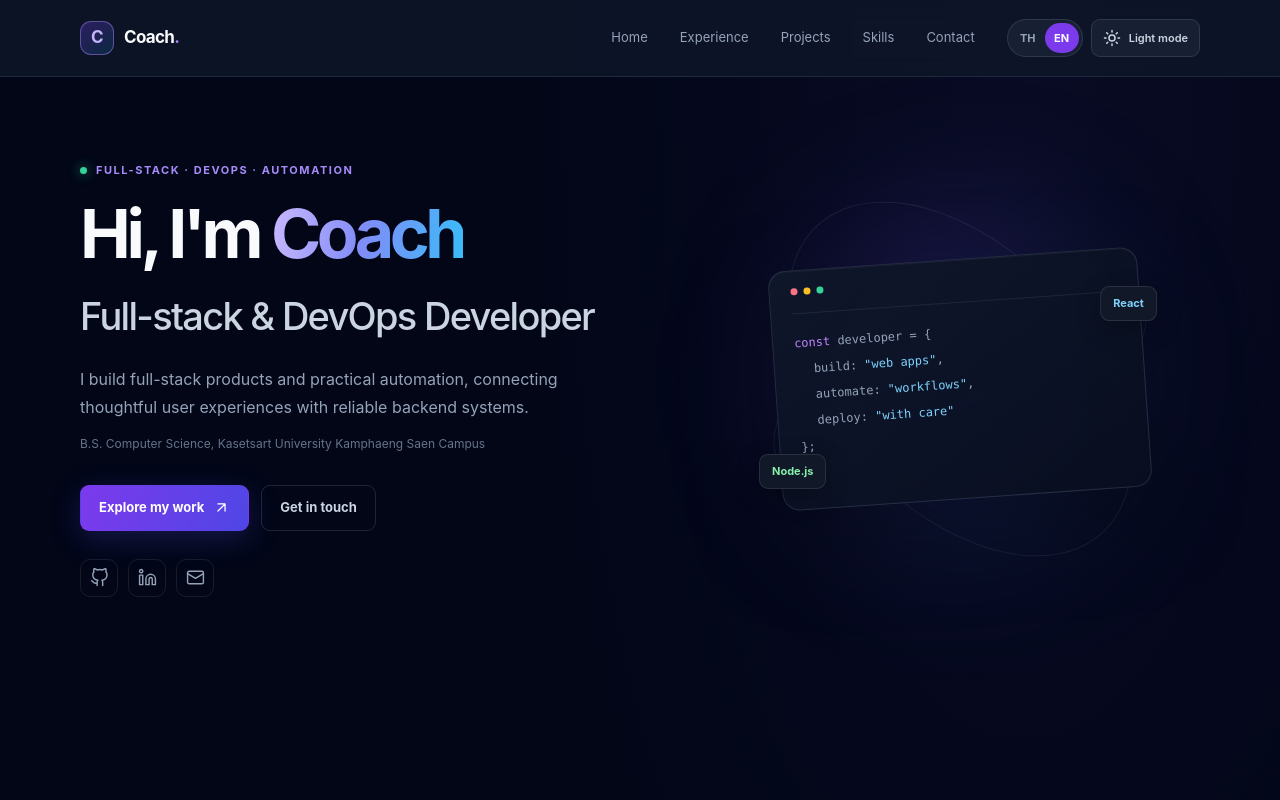
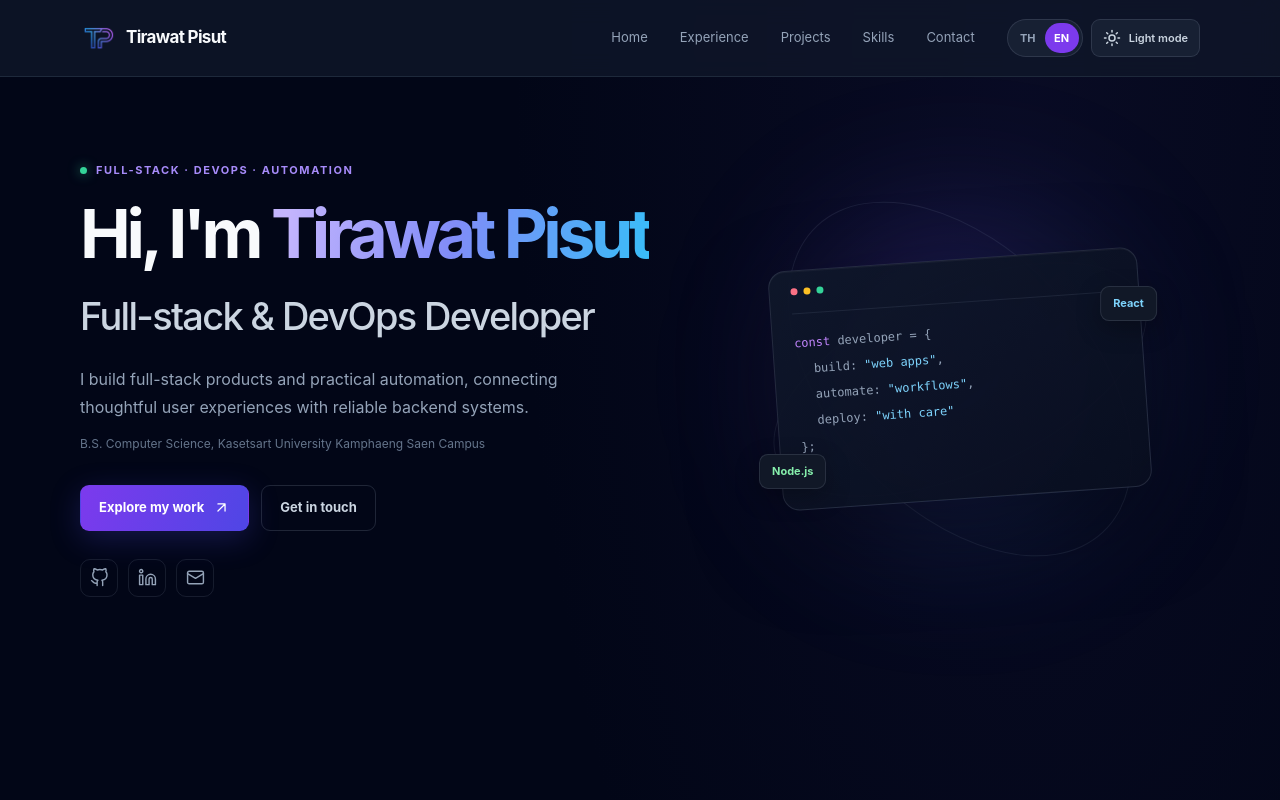
Before and after one commit to Coachzas/portfolio-web, a React (Vite) app: page / in a window 1280 px wide. Shown: the top 800 px of the page. Built offline with nearby package versions, Linux system fonts and the light colour scheme.

Commit message:
feat: อัปเดตทักษะและเครื่องมือเพิ่มเติม

```diff
--- a/src/App.css
+++ b/src/App.css
@@ -35,27 +35,21 @@
 
 .brand {
   display: inline-flex;
+  flex-shrink: 0;
   align-items: center;
   gap: 10px;
   color: #f8fafc;
   font-size: 17px;
   font-weight: 700;
   letter-spacing: -0.04em;
+  white-space: nowrap;
 }
 
-.brand-mark {
-  display: grid;
-  width: 34px;
-  height: 34px;
-  place-items: center;
-  border: 1px solid rgb(167 139 250 / 45%);
-  border-radius: 11px;
-  background: linear-gradient(145deg, rgb(124 58 237 / 30%), rgb(14 165 233 / 15%));
-  color: #c4b5fd;
-}
-
-.brand-period {
-  color: #a78bfa;
+.brand-logo {
+  width: 36px;
+  height: 36px;
+  flex-shrink: 0;
+  object-fit: contain;
 }
 
 .nav-links {
--- a/src/components/Navbar.jsx
+++ b/src/components/Navbar.jsx
@@ -9,15 +9,15 @@ function Navbar() {
   const [menuOpen, setMenuOpen] = useState(false);
   const { theme, toggleTheme } = useTheme();
   const { language, setLanguage } = useLanguage();
-  const { navbar, ui } = portfolioData[language];
+  const { navbar, personal, ui } = portfolioData[language];
   const themeLabel = theme === 'dark' ? ui.switchToLight : ui.switchToDark;
 
   return (
     <header className="site-header fixed top-0 left-0 right-0 z-50 bg-slate-900/80 backdrop-blur-md border-b border-slate-800">
       <nav className="navbar content-width" aria-label={ui.navigationLabel}>
         <a className="brand" href="#hero" onClick={() => setMenuOpen(false)}>
-          <span className="brand-mark">C</span>
-          <span>Coach<span className="brand-period">.</span></span>
+          <img className="brand-logo" src="/tp-logo.png" alt="" />
+          <span className="brand-name">{personal.name}</span>
         </a>
         <button
           className="menu-toggle"
--- a/src/data/portfolioData.js
+++ b/src/data/portfolioData.js
@@ -13,11 +13,11 @@ const skills = [
   },
   {
     category: { en: 'Backend & Database', th: 'ระบบหลังบ้านและฐานข้อมูล' },
-    items: ['Node.js', 'Express', 'PostgreSQL', 'Prisma', 'REST APIs'],
+    items: ['Node.js', 'Express', 'PostgreSQL', 'Prisma', 'REST APIs', 'Socket.IO', 'Zegocloud'],
   },
   {
     category: { en: 'DevOps & Tools', th: 'DevOps และเครื่องมือ' },
-    items: ['Docker', 'n8n', 'Git', 'Gemini API', 'Claude AI'],
+    items: ['Docker', 'n8n', 'Git', 'Gemini API', 'Claude API', 'Postman', 'Vercel', 'Vite'],
   },
 ];
 
@@ -141,7 +141,7 @@ export const portfolioData = {
   en: {
     ...sharedData,
     personal: {
-      name: 'Coach',
+      name: 'Tirawat Pisut',
       title: 'Full-stack & DevOps Developer',
       email: emailAddress,
       education: 'B.S. Computer Science, Kasetsart University Kamphaeng Saen Campus',
@@ -228,7 +228,7 @@ export const portfolioData = {
   th: {
     ...sharedData,
     personal: {
-      name: 'Coach',
+      name: 'ถิรวัฒน์ พิสุทธิ์',
       title: 'นักพัฒนา Full-stack และ DevOps',
       email: emailAddress,
       education: 'วิทยาศาสตรบัณฑิต สาขาวิทยาการคอมพิวเตอร์ มหาวิทยาลัยเกษตรศาสตร์ วิทยาเขตกำแพงแสน',
```
Also changed, not shown: public/tp-logo.png (added).
